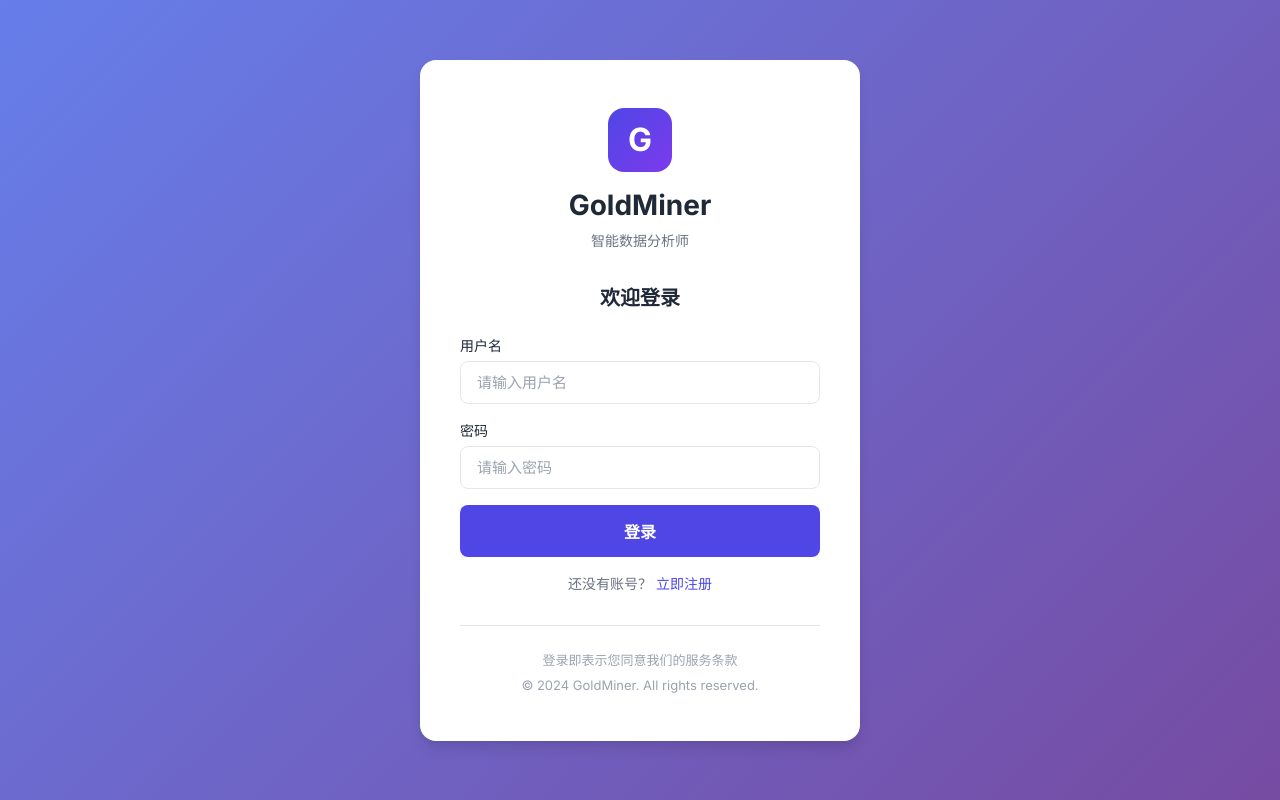
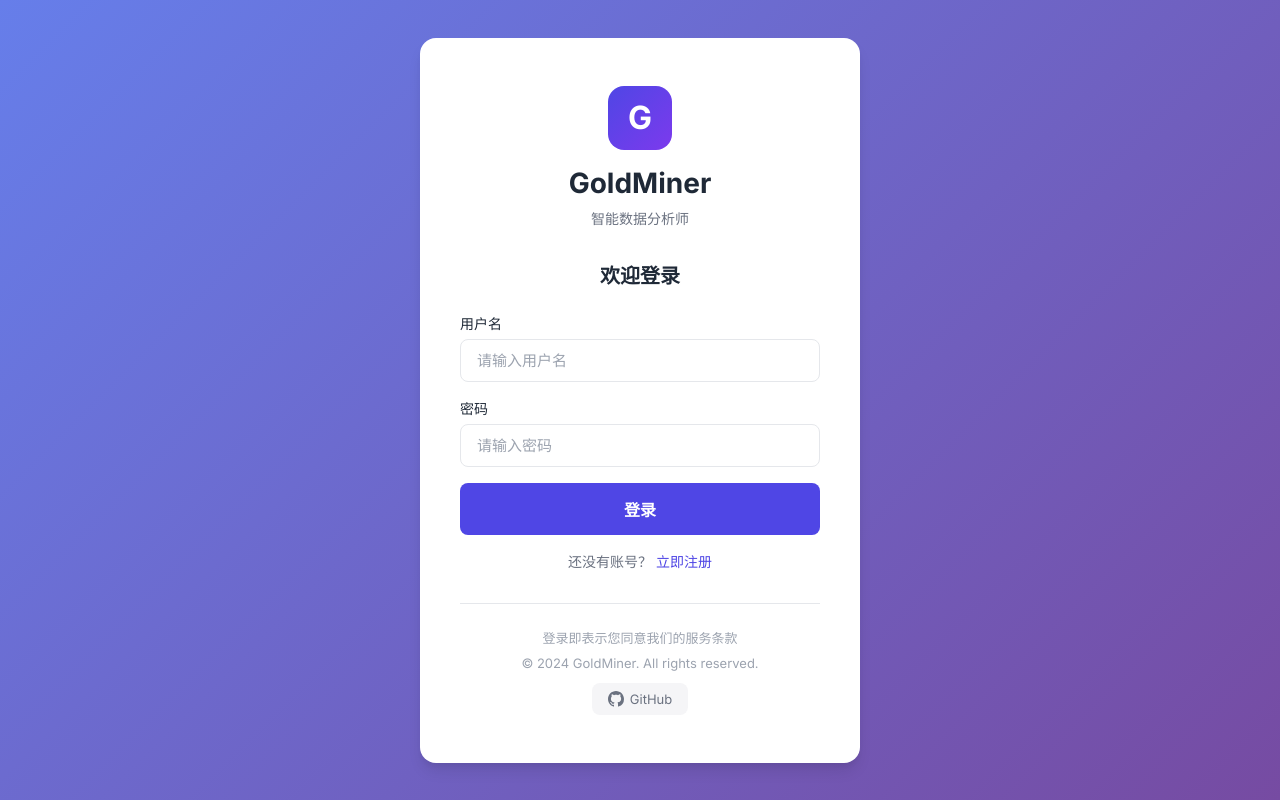
Before and after one commit to chenliulian/Gold-Miner, a Flask app: page /auth/login in a window 1280 px wide. Run offline with Flask 3, Linux system fonts and the light colour scheme.

Commit message:
feat(ui): 在登录页面添加 GitHub 项目链接

```diff
--- a/ui/templates/login.html
+++ b/ui/templates/login.html
@@ -217,6 +217,30 @@
             color: var(--text-muted);
         }
 
+        .github-link {
+            display: inline-flex;
+            align-items: center;
+            gap: 6px;
+            margin-top: 12px;
+            padding: 8px 16px;
+            background: var(--bg-primary);
+            border-radius: 8px;
+            color: var(--text-secondary);
+            font-size: 13px;
+            text-decoration: none;
+            transition: all 0.2s;
+        }
+
+        .github-link:hover {
+            background: var(--border-color);
+            color: var(--text-primary);
+        }
+
+        .github-link svg {
+            width: 16px;
+            height: 16px;
+        }
+
         .hidden {
             display: none !important;
         }
@@ -276,6 +300,12 @@
             <p style="margin-top: 8px;">
                 © 2024 GoldMiner. All rights reserved.
             </p>
+            <a href="https://github.com/chenliulian/Gold-Miner" target="_blank" class="github-link">
+                <svg viewBox="0 0 16 16" fill="currentColor">
+                    <path d="M8 0C3.58 0 0 3.58 0 8c0 3.54 2.29 6.53 5.47 7.59.4.07.55-.17.55-.38 0-.19-.01-.82-.01-1.49-2.01.37-2.53-.49-2.69-.94-.09-.23-.48-.94-.82-1.13-.28-.15-.68-.52-.01-.53.63-.01 1.08.58 1.23.82.72 1.21 1.87.87 2.33.66.07-.52.28-.87.51-1.07-1.78-.2-3.64-.89-3.64-3.95 0-.87.31-1.59.82-2.15-.08-.2-.36-1.02.08-2.12 0 0 .67-.21 2.2.82.64-.18 1.32-.27 2-.27.68 0 1.36.09 2 .27 1.53-1.04 2.2-.82 2.2-.82.44 1.1.16 1.92.08 2.12.51.56.82 1.27.82 2.15 0 3.07-1.87 3.75-3.65 3.95.29.25.54.73.54 1.48 0 1.07-.01 1.93-.01 2.2 0 .21.15.46.55.38A8.013 8.013 0 0016 8c0-4.42-3.58-8-8-8z"/>
+                </svg>
+                GitHub
+            </a>
         </div>
     </div>
 
```
